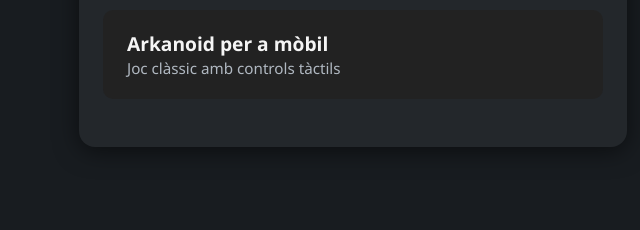
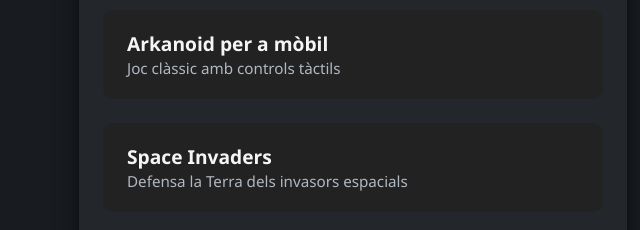
Before and after one commit to xarop/Test, a plain HTML site: page index.html in a window 1280 px wide. Shown: the part 158-388 px from the top of the page, without its empty margins (287-927 px from the left). Drawn offline with Linux system fonts and the light colour scheme.

Commit message:
Actualitza menú principal amb Space Invaders

```diff
--- a/index.html
+++ b/index.html
@@ -16,7 +16,12 @@
           <span>Joc clàssic amb controls tàctils</span>
         </a>
       </li>
-      <!-- Aquí pots afegir més projectes -->
+      <li>
+        <a href="space-invaders/index.html">
+          <strong>Space Invaders</strong><br>
+          <span>Defensa la Terra dels invasors espacials</span>
+        </a>
+      </li>
     </ul>
   </main>
 </body>
```
